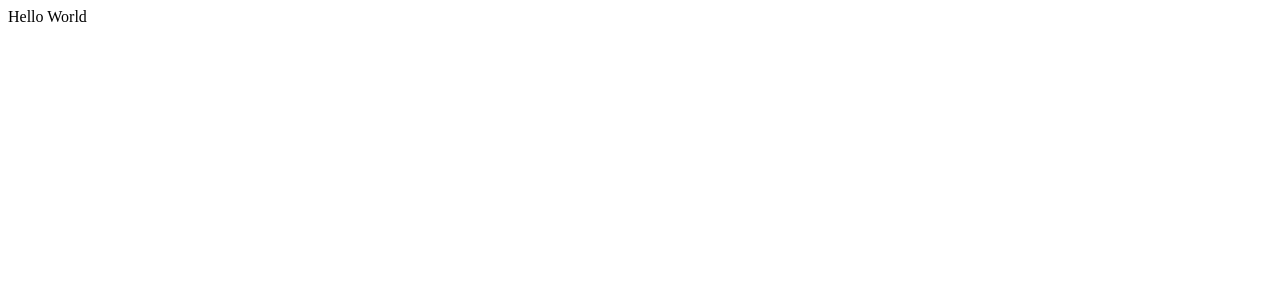
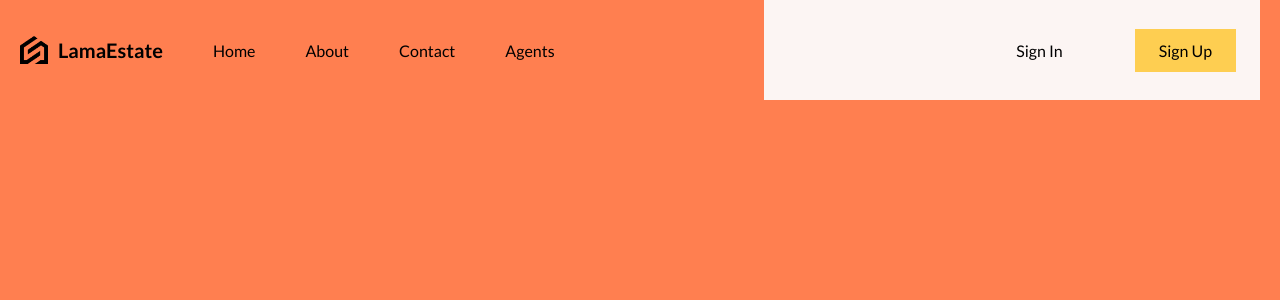
Before and after one commit to jonascura/react-realEstateApp, a React (Vite) app: page / in a window 1280 px wide. Shown: the top 300 px of the page. Built offline with nearby package versions, Linux system fonts and the light colour scheme.

Commit message:
make basic nav

```diff
--- a/package.json
+++ b/package.json
@@ -11,7 +11,8 @@
   },
   "dependencies": {
     "react": "^18.2.0",
-    "react-dom": "^18.2.0"
+    "react-dom": "^18.2.0",
+    "sass": "^1.89.1"
   },
   "devDependencies": {
     "@types/react": "^18.2.56",
--- a/src/App.jsx
+++ b/src/App.jsx
@@ -1,6 +1,11 @@
+import NavBar from "./componants/navbar/NavBar";
+import "./layout.scss";
+
 function App() {
   return (
-    <div>Hello World</div>
+    <div className="layout">
+      <NavBar />
+    </div>
   )
 }
 
--- /dev/null
+++ b/src/componants/navbar/NavBar.jsx
@@ -0,0 +1,25 @@
+import React from 'react'
+import "./navbar.scss";
+
+const NavBar = () => {
+  return (
+    <nav>
+      <div className="left">
+        <a href= "/" className="logo">
+          <img src="/logo.png" alt="" />
+          <span>LamaEstate</span>
+        </a>
+        <a href="/">Home</a>
+        <a href="/">About</a>
+        <a href="/">Contact</a>
+        <a href="/">Agents</a>
+      </div>
+      <div className="right">
+        <a href="/">Sign In</a>
+        <a href="/" className="register">Sign Up</a>
+      </div>
+    </nav>
+  )
+}
+
+export default NavBar
--- /dev/null
+++ b/src/componants/navbar/navbar.scss
@@ -0,0 +1,51 @@
+nav {
+  height: 100px;
+  display: flex;
+  justify-content: space-between;
+  align-items: center;
+
+  a {
+    transition: all 0.4s ease;
+
+    &:hover {
+      scale: 1.05; //5% larger
+    }
+  }
+
+  .left{
+    flex: 3;
+    display: flex;
+    align-items: center;
+    gap: 50px;
+
+    .logo {
+      font-weight: bold;
+      font-size: 20px;
+      display: flex;
+      gap: 10px;
+      align-items: center;
+
+      img {
+        width: 28px;
+      }
+    }
+  }
+
+  .right{
+    flex: 2;
+    display: flex;
+    align-items: center;
+    justify-content: flex-end;
+    background-color: #fcf5f3;
+    height: 100%;
+
+    a {
+      padding: 12px 24px;
+      margin: 24px;
+    }
+
+    .register {
+      background-color: #fece51;
+    }
+  }
+}
--- /dev/null
+++ b/src/index.scss
@@ -0,0 +1,15 @@
+*{
+  padding: 0;
+  margin: 0;
+  box-sizing: border-box;
+}
+
+a {
+  text-decoration: none;
+  color: inherit;
+}
+
+body{
+  font-family: "Lato", sans-serif;
+  overflow: hidden;
+}
--- /dev/null
+++ b/src/layout.scss
@@ -0,0 +1,27 @@
+@import "./responsive.scss";
+
+.layout{
+
+  // background-color: rebeccapurple;
+  height: 100vh;
+  max-width: 1366px;
+  margin-left: auto;
+  margin-right: auto;
+  padding-left: 20px;
+  padding-right: 20px;
+
+  @include lg {
+    background-color: coral;
+    max-width: 1280px;
+  }
+
+  @include md {
+    background-color: cornflowerblue;
+    max-width: 768px;
+  }
+
+  @include sm {
+    background-color: red;
+    max-width: 640px;
+  }
+}
--- a/src/main.jsx
+++ b/src/main.jsx
@@ -1,6 +1,7 @@
 import React from 'react'
 import ReactDOM from 'react-dom/client'
 import App from './App.jsx'
+import "./index.scss"
 
 ReactDOM.createRoot(document.getElementById('root')).render(
   <React.StrictMode>
--- /dev/null
+++ b/src/responsive.scss
@@ -0,0 +1,17 @@
+@mixin sm {
+  @media (max-width: 738px) {
+    @content;
+  }
+}
+
+@mixin md {
+  @media (max-width: 1024px) {
+    @content;
+  }
+}
+
+@mixin lg {
+  @media (max-width: 1366px) {
+    @content;
+  }
+}
```
Also changed, not shown: 1 other file (tests, documents, lock files or other folders).
